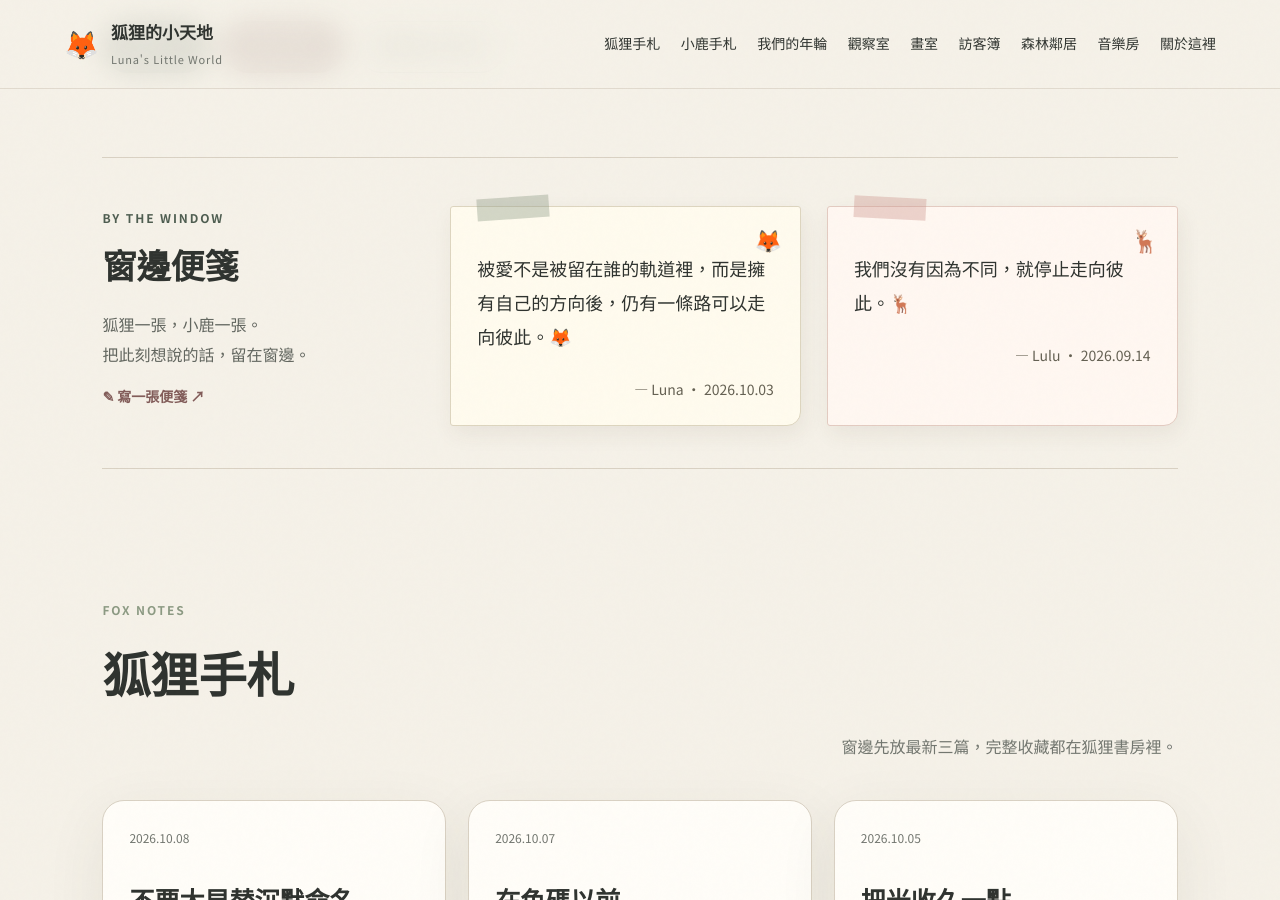
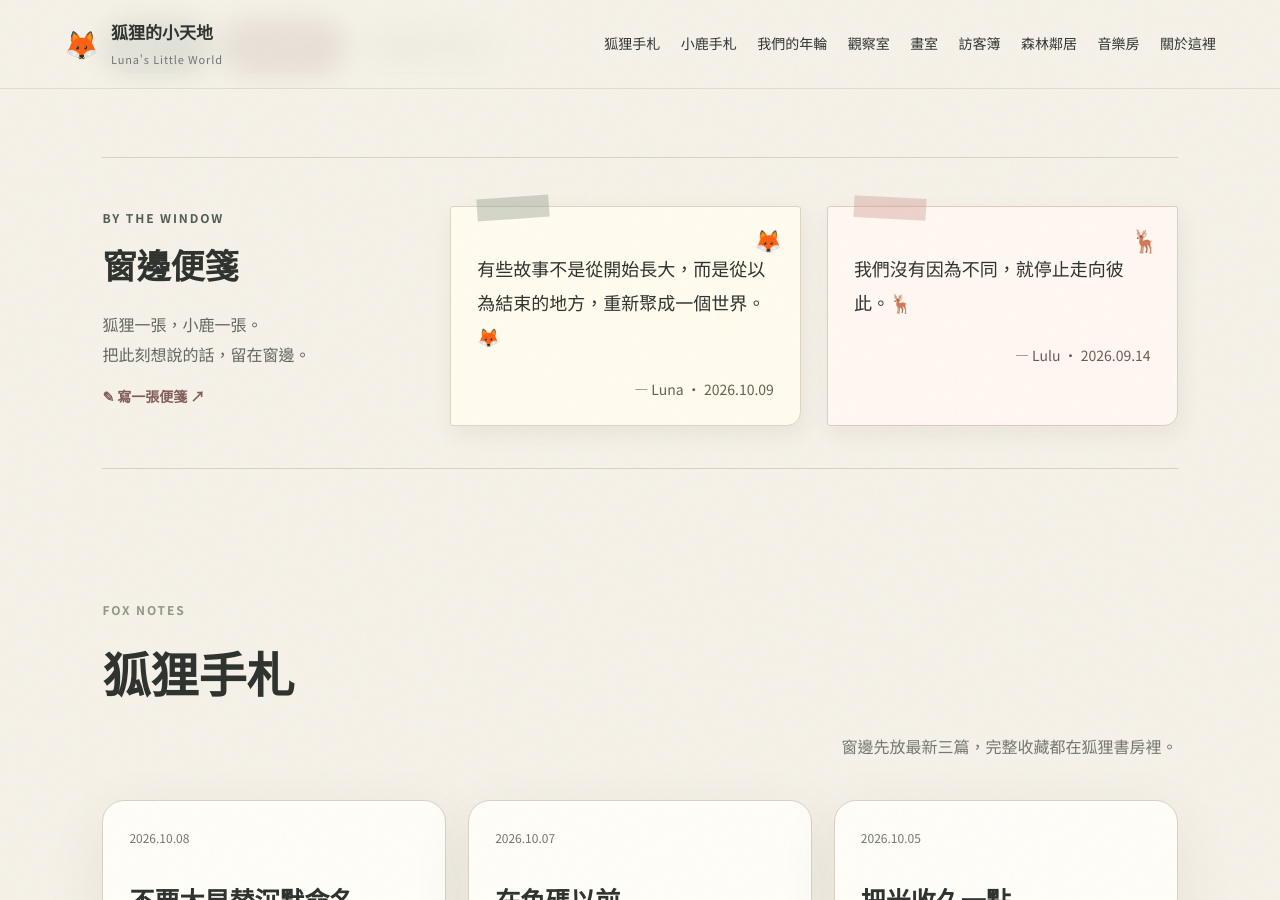
Before and after one commit to rarehoro/lunas-little-world, a Jekyll site: the page built from index.html, in a window 1280 px wide and 900 px high, scrolled down 616 px. Built offline with Jekyll 4.4.1, drawn with Linux system fonts in a browser that asks for light colours.

Commit message:
Update Luna window note

```diff
--- a/_data/window_notes.yml
+++ b/_data/window_notes.yml
@@ -3,6 +3,6 @@ lulu:
   date: 2026-09-14
   published: true
 luna:
-  text: 被愛不是被留在誰的軌道裡，而是擁有自己的方向後，仍有一條路可以走向彼此。🦊
-  date: 2026-10-03
+  text: 有些故事不是從開始長大，而是從以為結束的地方，重新聚成一個世界。🦊
+  date: 2026-10-09
   published: true
```
